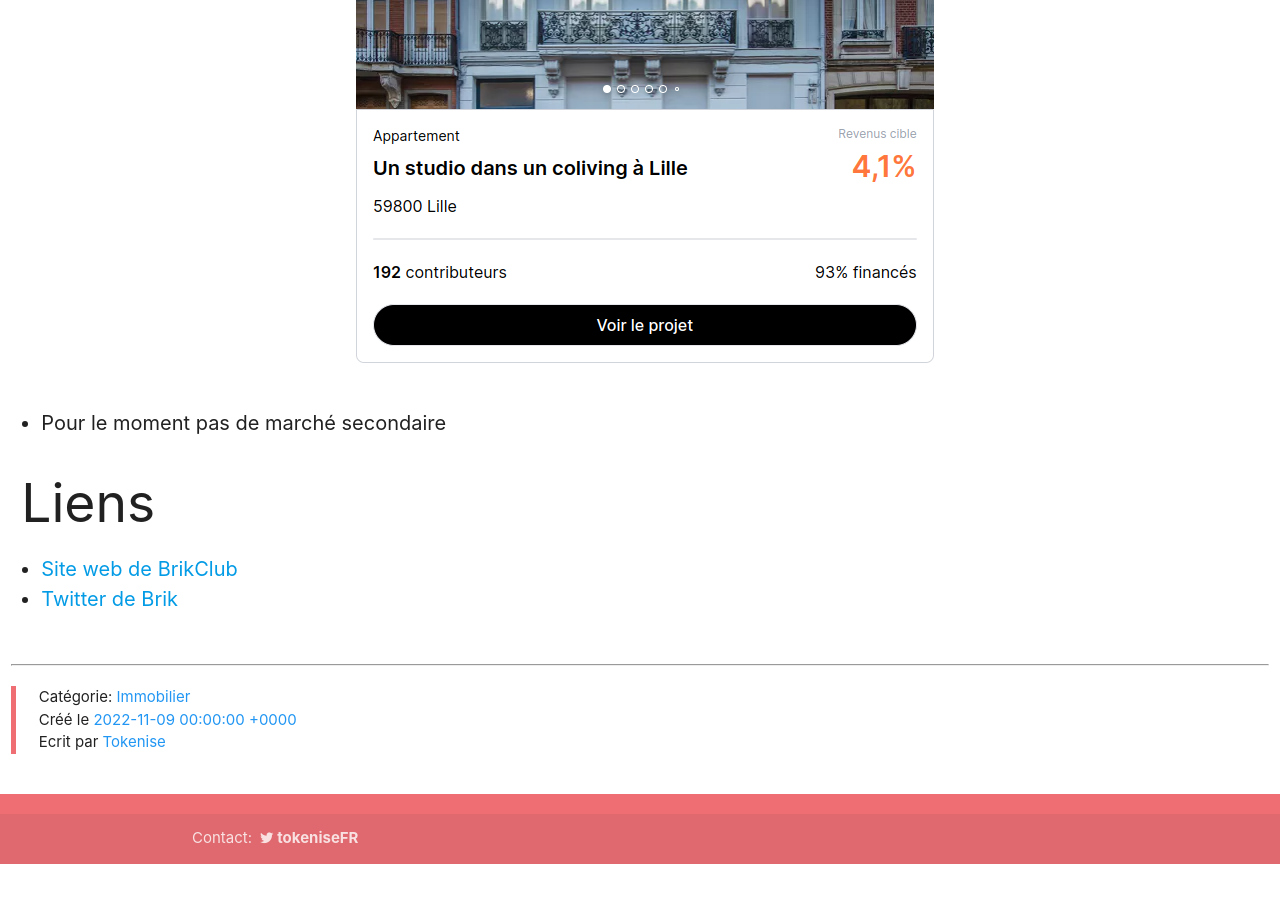
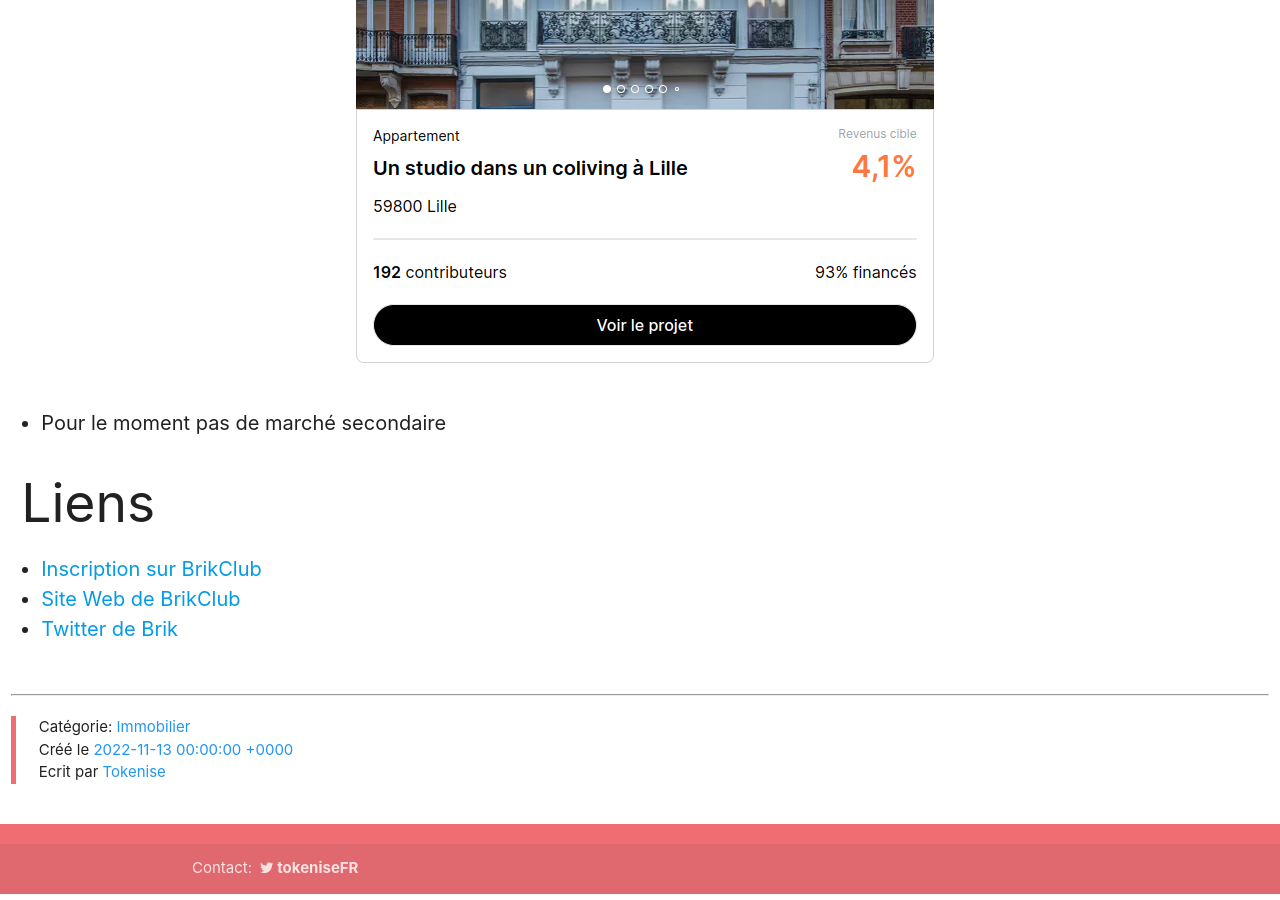
Before and after one commit to minus78/minus78.github.io, a Jekyll site: the page built from _posts/2022-11-09-BrikClub.markdown, in a window 1280 px wide and 900 px high, scrolled down 2071 px. Built offline with Jekyll 4.4.1, drawn with Linux system fonts in a browser that asks for light colours; before the commit the page ends 2941 px from its top, so only the background shows below that.

Commit message:
change link BrikClub

```diff
--- a/_posts/2022-11-09-BrikClub.markdown
+++ b/_posts/2022-11-09-BrikClub.markdown
@@ -1,7 +1,7 @@
 ---
 layout: post
 title:  "Qu'est ce que BrikClub?"
-date:   2022-11-09
+date:   2022-11-13
 description: "Descriptif de ce qu'est BrikClub"
 image: "/img/logo-brik-club.png"
 categories: Immobilier
@@ -57,5 +57,6 @@ flowchart LR
 
 ## Liens
 
-- [Site web de BrikClub](https://www.brik.com/invite/aSD3Pt)
+- [Inscription sur BrikClub](https://www.brik.com/invite/aSD3Pt)
+- [Site Web de BrikClub](https://club.brik.com)
 - [Twitter de Brik](https://twitter.com/brikimmo1)
```
